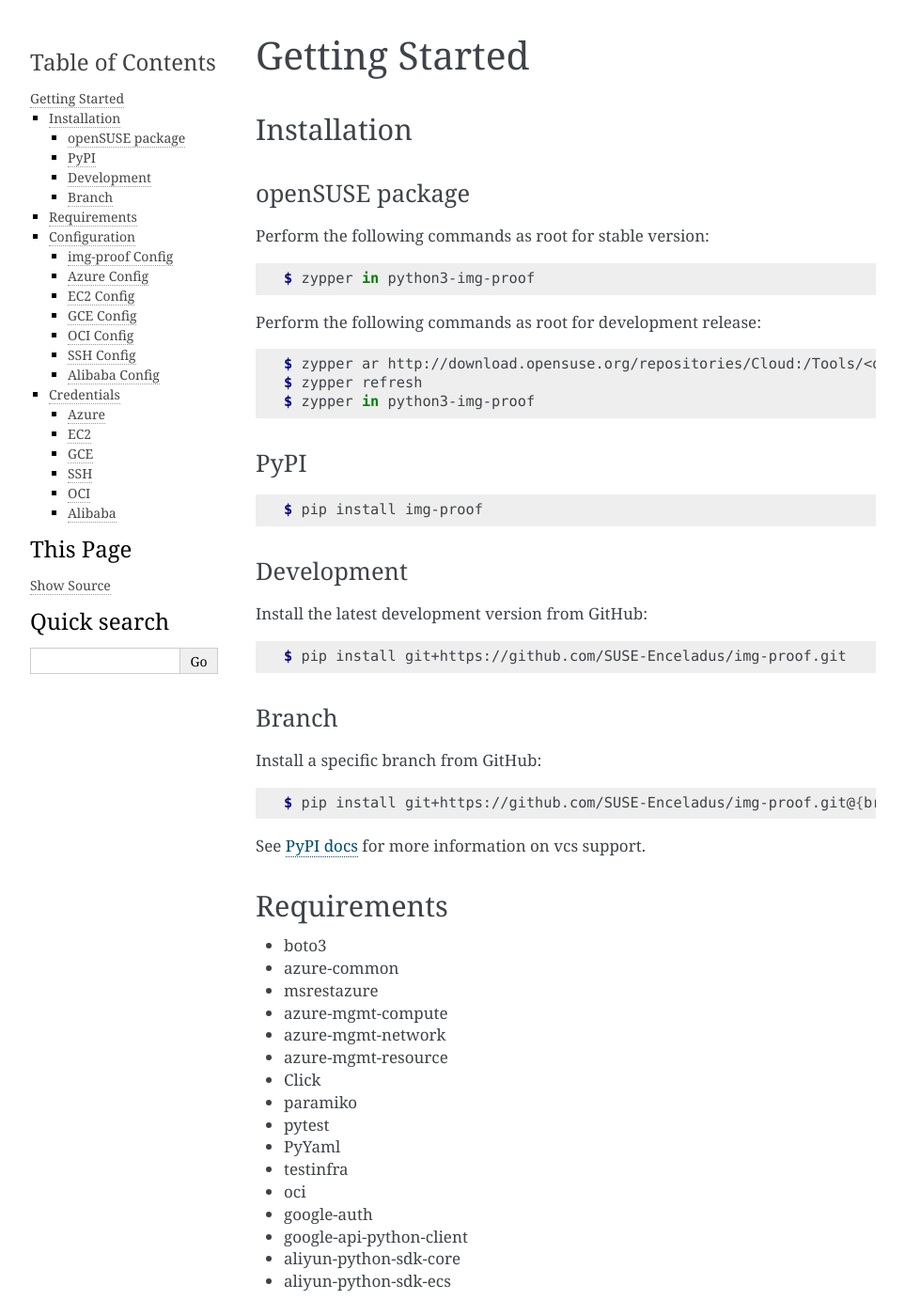
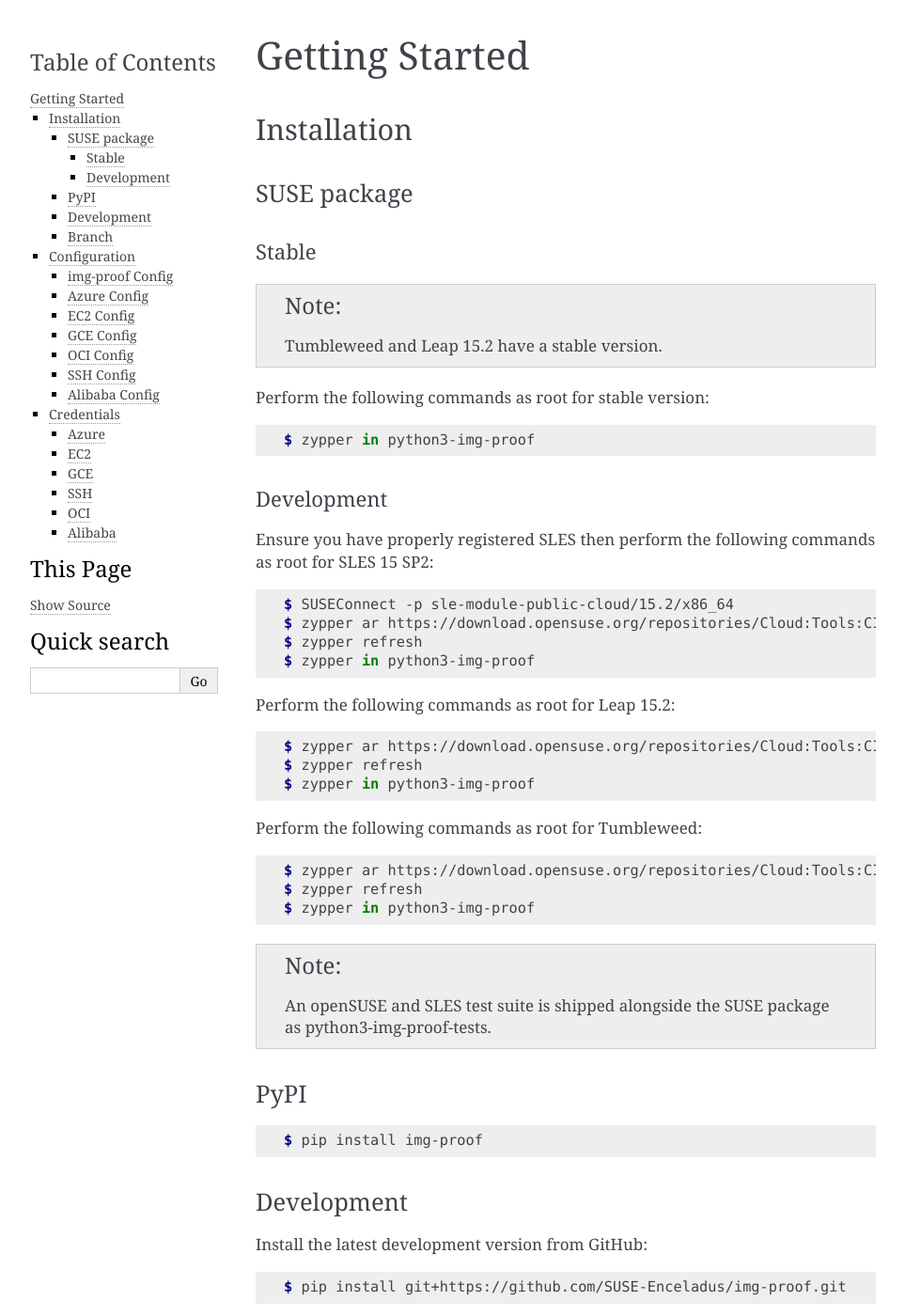
Before and after one commit to SUSE-Enceladus/img-proof, a Sphinx documentation site: the page built from docs/source/start.rst, in a window 1280 px wide and 1400 px high. Shown: the whole window at 94% size, without its empty margins (148-1111 px from the left). Built offline with Sphinx 7.4.7, drawn with Linux system fonts in a browser that asks for light colours.

Commit message:
Update install information in docs.
Remove duplicative requirements list from docs. This list is also
out of date.

```diff
--- a/docs/source/start.rst
+++ b/docs/source/start.rst
@@ -5,8 +5,13 @@ Getting Started
 Installation
 ============
 
-openSUSE package
+SUSE package
 ----------------
+
+Stable
+^^^^^^
+
+.. note::  Tumbleweed and Leap 15.2 have a stable version.
 
 Perform the following commands as root for stable version:
 
@@ -14,13 +19,37 @@ Perform the following commands as root for stable version:
 
    $ zypper in python3-img-proof
 
-Perform the following commands as root for development release:
+Development
+^^^^^^^^^^^
+
+Ensure you have properly registered SLES then perform the following
+commands as root for SLES 15 SP2:
 
 .. code-block:: console
 
-   $ zypper ar http://download.opensuse.org/repositories/Cloud:/Tools/<distribution>
+   $ SUSEConnect -p sle-module-public-cloud/15.2/x86_64
+   $ zypper ar https://download.opensuse.org/repositories/Cloud:Tools:CI/SLE_15_SP2/Cloud:Tools:CI.repo
    $ zypper refresh
    $ zypper in python3-img-proof
+
+Perform the following commands as root for Leap 15.2:
+
+.. code-block:: console
+
+   $ zypper ar https://download.opensuse.org/repositories/Cloud:Tools:CI/openSUSE_Leap_15.2/Cloud:Tools:CI.repo
+   $ zypper refresh
+   $ zypper in python3-img-proof
+
+Perform the following commands as root for Tumbleweed:
+
+.. code-block:: console
+
+   $ zypper ar https://download.opensuse.org/repositories/Cloud:Tools:CI/openSUSE_Tumbleweed/Cloud:Tools:CI.repo
+   $ zypper refresh
+   $ zypper in python3-img-proof
+
+.. note::  An openSUSE and SLES test suite is shipped alongside the SUSE package as python3-img-proof-tests.
+
 
 PyPI
 ----
@@ -50,26 +79,6 @@ Install a specific branch from GitHub:
 See `PyPI
 docs <https://pip.pypa.io/en/stable/reference/pip_install/#vcs-support>`__
 for more information on vcs support.
-
-Requirements
-============
-
--  boto3
--  azure-common
--  msrestazure
--  azure-mgmt-compute
--  azure-mgmt-network
--  azure-mgmt-resource
--  Click
--  paramiko
--  pytest
--  PyYaml
--  testinfra
--  oci
--  google-auth
--  google-api-python-client
--  aliyun-python-sdk-core
--  aliyun-python-sdk-ecs
 
 Configuration
 =============
```
